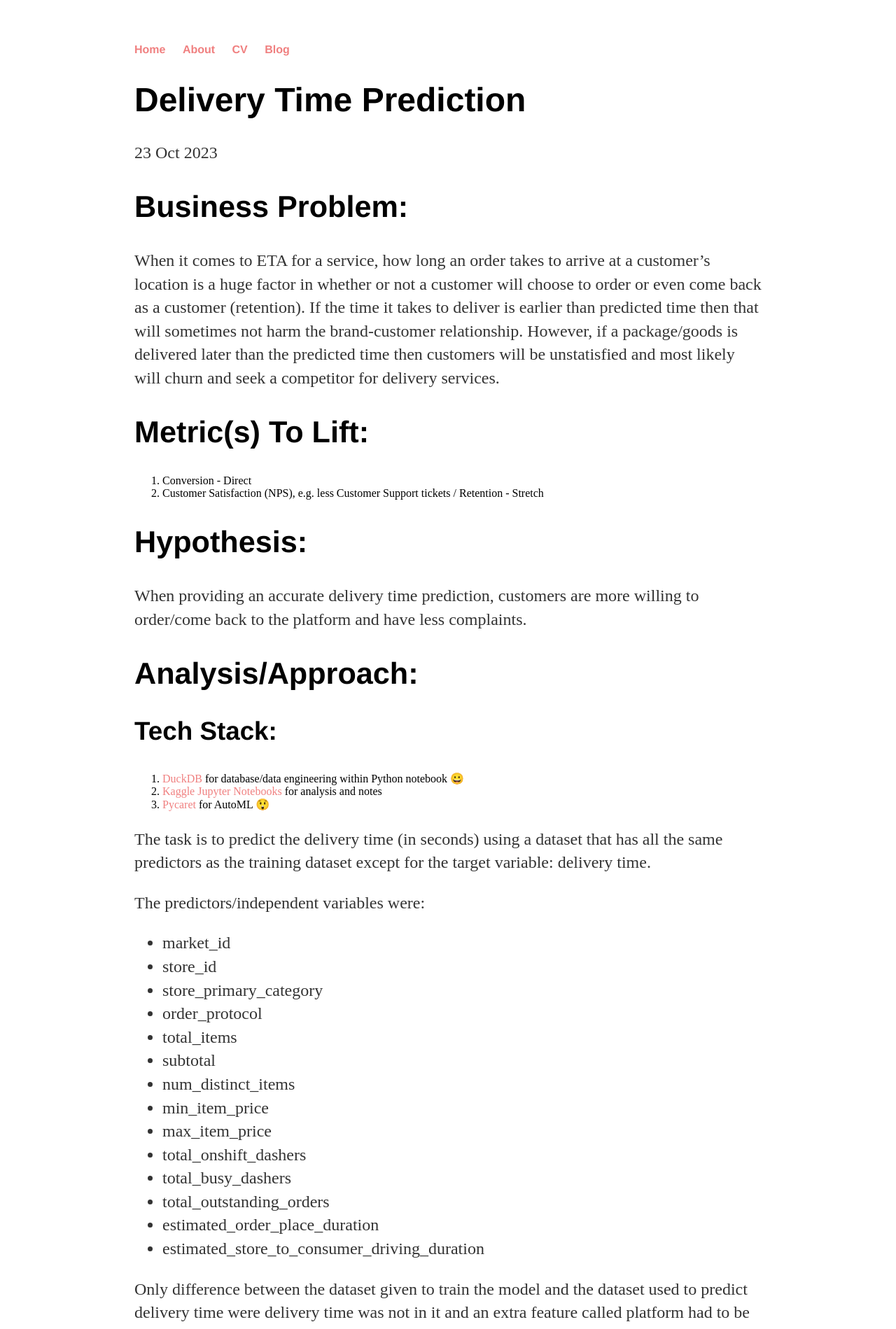
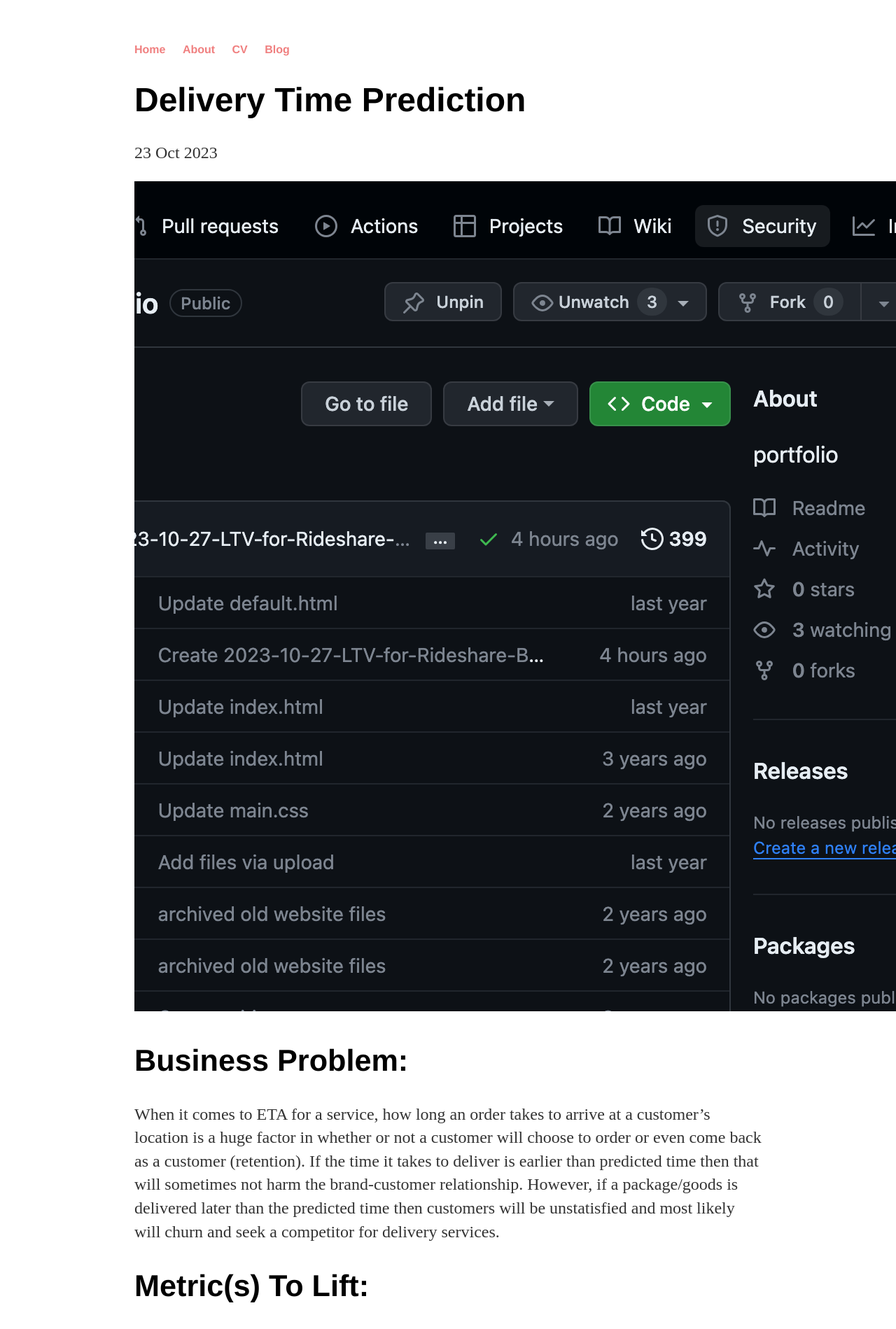
Before and after one commit to mindyng/mindyng.github.io, a Jekyll site: the page built from _posts/2023-10-23-Delivery-Time-Prediction.md, in a window 1280 px wide. Shown: the top 1899 px of the page at 70% size. Built offline with Jekyll 4.4.1, drawn with Linux system fonts in a browser that asks for light colours; our own code applies the rules of GitHub Pages for plain Markdown files.

Commit message:
Update 2023-10-23-Delivery-Time-Prediction.md

```diff
--- a/_posts/2023-10-23-Delivery-Time-Prediction.md
+++ b/_posts/2023-10-23-Delivery-Time-Prediction.md
@@ -1,3 +1,5 @@
+![test](/assets/images/test.png)
+
 ## Business Problem:
 
 When it comes to ETA for a service, how long an order takes to arrive at a customer's location is a huge factor in whether or not a customer will choose to order or even come back
```
